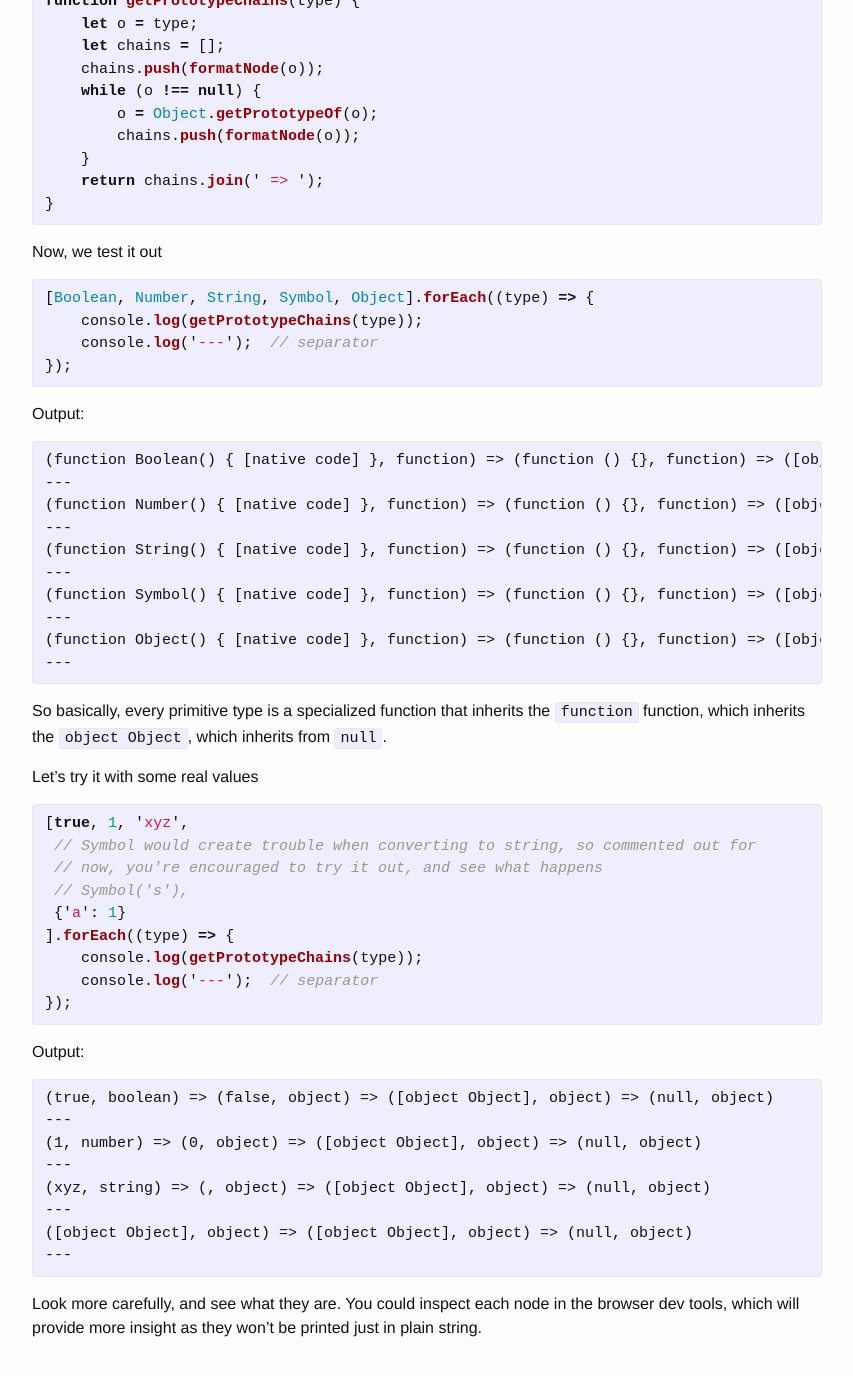
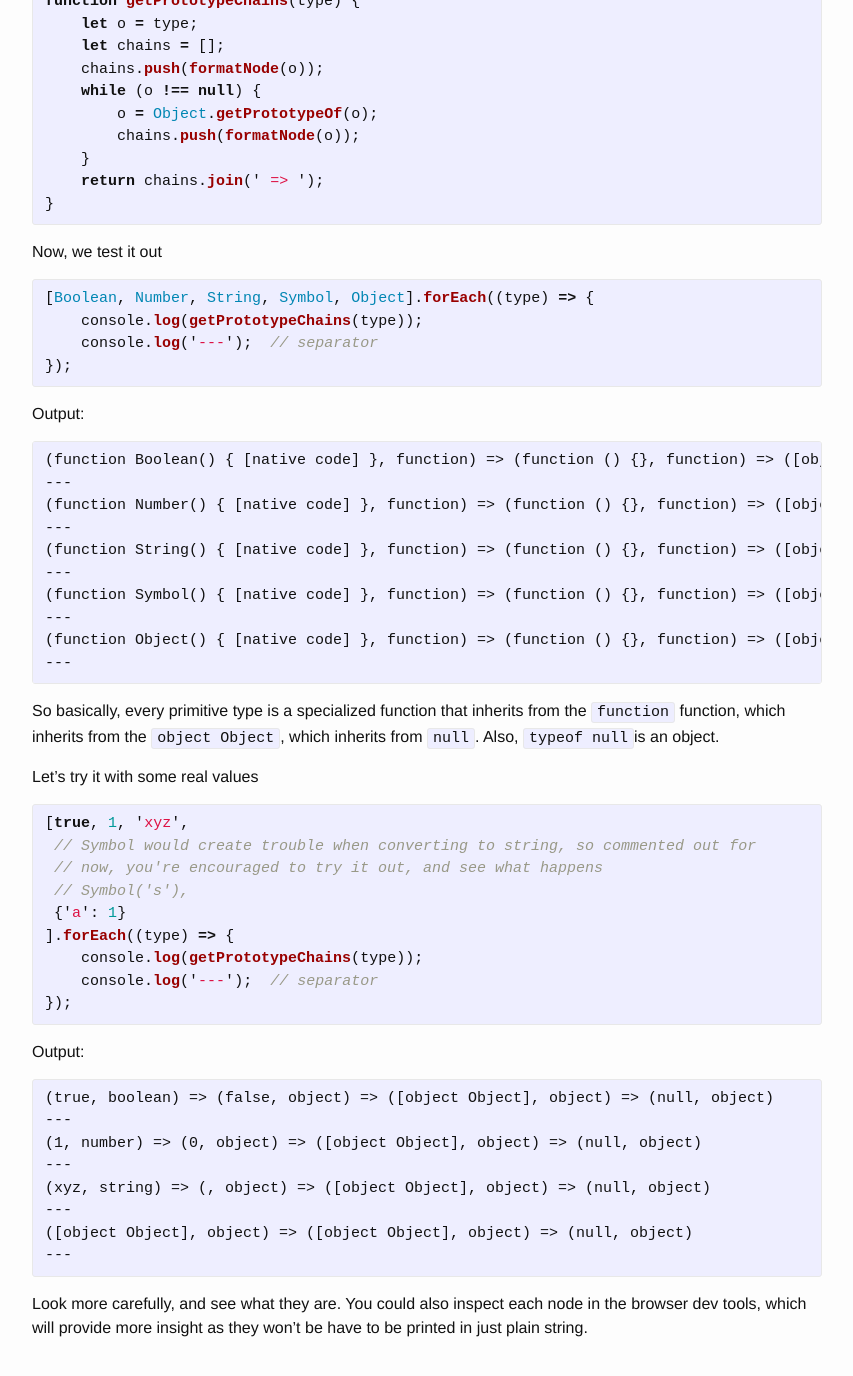
Before and after one commit to zyxue/zyxue.github.io, a Jekyll site: the page built from _posts/2017-01-11-javascript-prototype-exploration.md, in a window 1280 px wide and 1400 px high, scrolled down 500 px. Shown: the top 1376 px of the window, without its empty margins (213-1066 px from the left). Built offline with Jekyll 4.4.1, drawn with Linux system fonts in a browser that asks for light colours; comment, search, counter and statistics services are not loaded.

Commit message:
updated _posts/2017-01-11-javascript-prototype-exploration.md

```diff
--- a/_posts/2017-01-11-javascript-prototype-exploration.md
+++ b/_posts/2017-01-11-javascript-prototype-exploration.md
@@ -64,9 +64,9 @@ Output:
 ---
 {% endhighlight %}
 
-So basically, every primitive type is a specialized function that inherits the
-`function` function, which inherits the `object Object`, which inherits from
-`null`.
+So basically, every primitive type is a specialized function that inherits from
+the `function` function, which inherits from the `object Object`, which inherits
+from `null`. Also, `typeof null`is an object.
 
 
 Let's try it with some real values
@@ -96,6 +96,6 @@ Output:
 ---
 {% endhighlight %}
 
-Look more carefully, and see what they are. You could inspect each node in the
-browser dev tools, which will provide more insight as they won't be printed just
-in plain string.
+Look more carefully, and see what they are. You could also inspect each node in
+the browser dev tools, which will provide more insight as they won't be have to
+be printed in just plain string.
```
